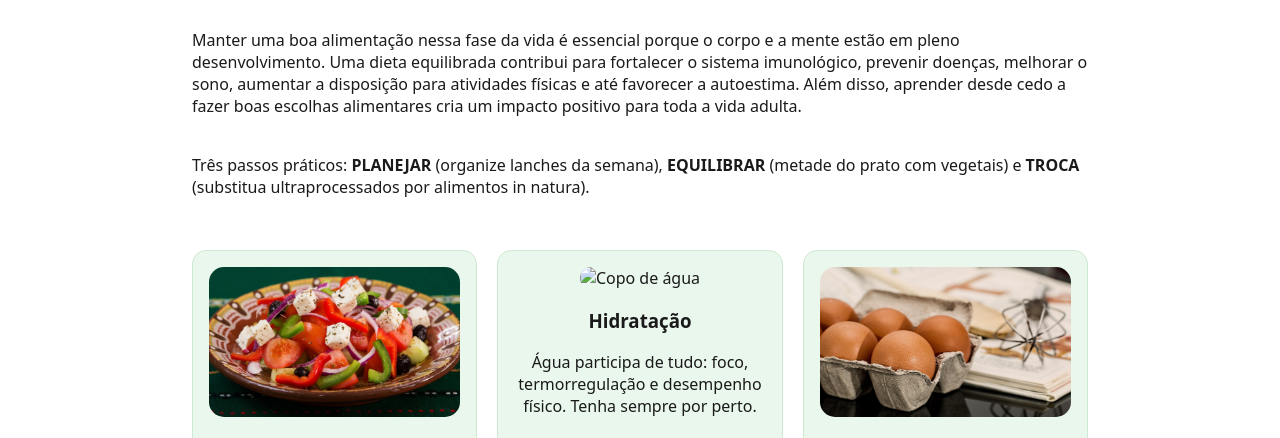
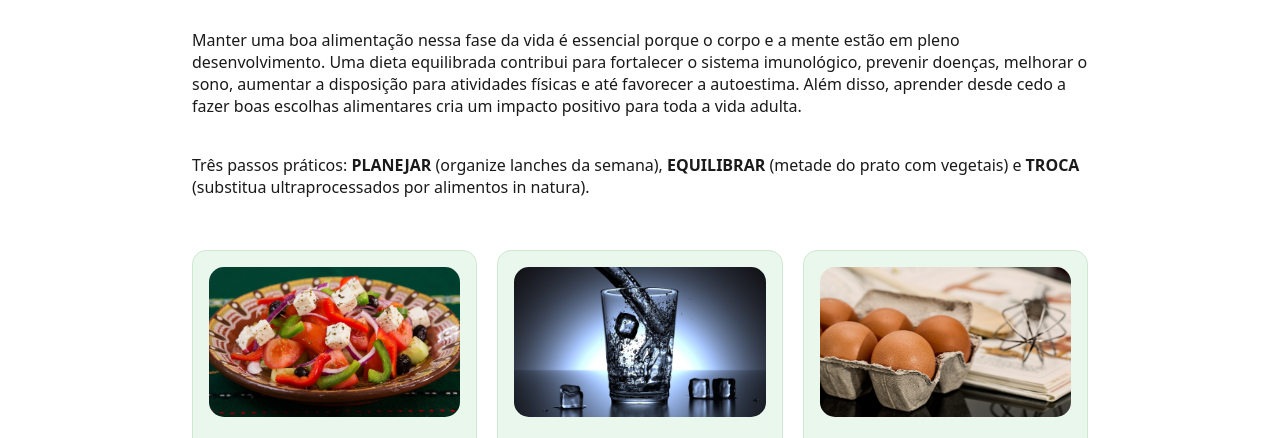
Before and after one commit to beatrizcairesdf-cloud/Site-Alimenta-o, a plain HTML site: page index.html in a window 1280 px wide. Shown: the part 314-752 px from the top of the page. Drawn offline with Linux system fonts and the light colour scheme.

Commit message:
corrigindo imagem

```diff
--- a/index.html
+++ b/index.html
@@ -60,7 +60,7 @@
       </article>
 
       <article class="callout">
-        <img src="img/hidratação.jpeg" alt="Copo de água" height="150px">
+        <img src="img/hidratacao.jpeg" alt="Copo de água" height="150px">
         <h3>Hidratação</h3>
         <p>Água participa de tudo: foco, termorregulação e desempenho físico. Tenha sempre por perto.</p>
         <a class="btn-outline" href="cuidados.html#hidratacao">Como beber mais</a>
```
